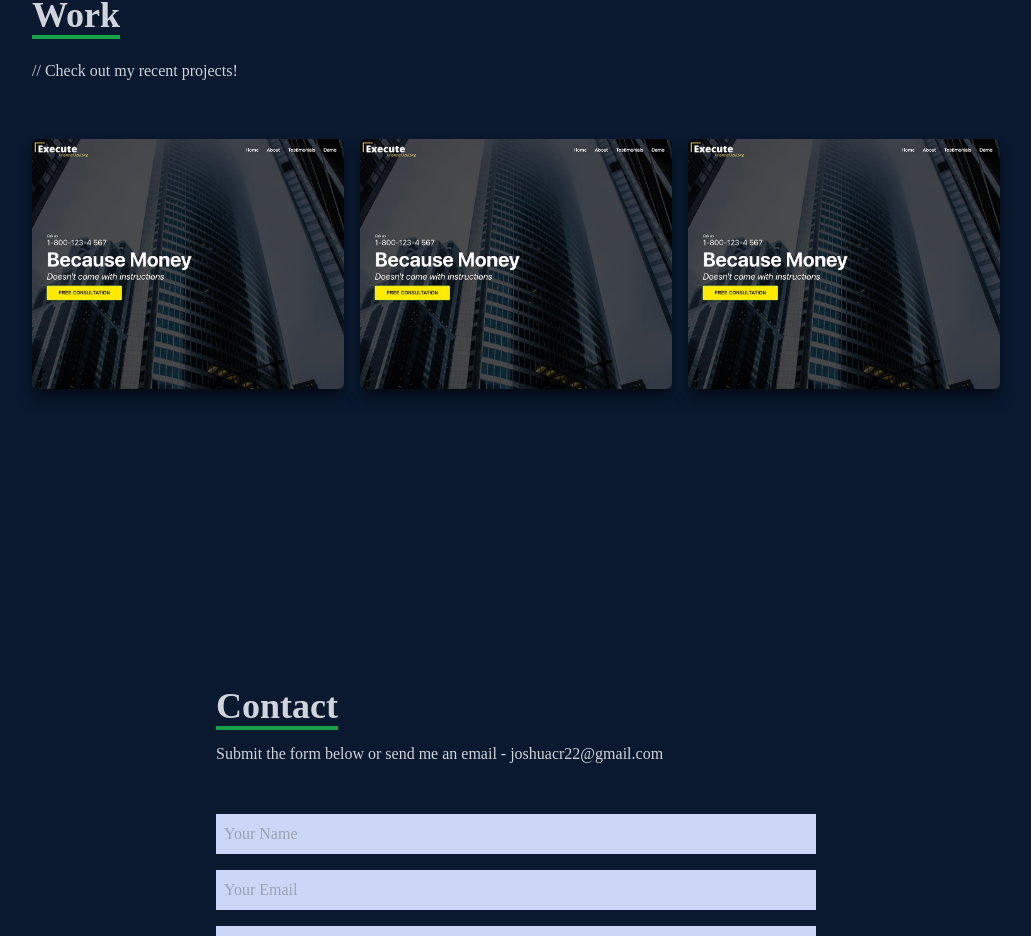
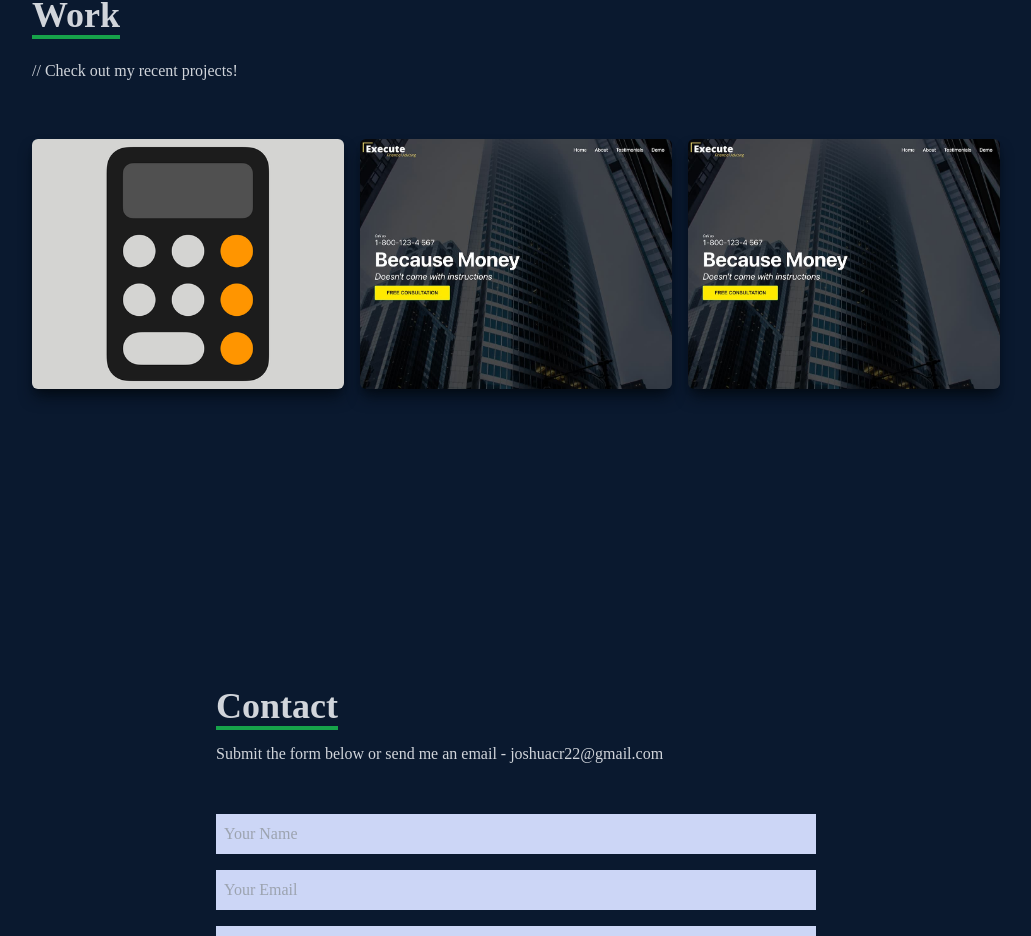
Before and after one commit to jcrisostomo1/react-portfolio, a React (Create React App) app: page / in a window 1280 px wide. Shown: the part 2608-3544 px from the top of the page, without its empty margins (124-1155 px from the left). Built offline with nearby package versions, Linux system fonts and the light colour scheme.

Commit message:
add calculator project

```diff
--- a/src/components/Work.jsx
+++ b/src/components/Work.jsx
@@ -1,6 +1,6 @@
 import React from 'react'
+import CaclulatorImg from '../assets/calculator.png';
 import WorkImg from '../assets/workImg.jpeg';
-import realEstate from '../assets/realestate.jpg';
 
 const Work = () => {
   return (
@@ -14,7 +14,7 @@ const Work = () => {
       {/* Container */}
       <div className='grid sm:grid-cols-2 md:grid-cols-3 gap-4'>
         {/* Grid Item */}
-        <div style={{backgroundImage: `url(${WorkImg})`}}
+        <div style={{backgroundImage: `url(${CaclulatorImg})`}}
         className='shadow-lg shadow-[#040c16] group container rounded-md flex justify-center items-center mx-auto content-div'>
           {/*Hover Effects*/}
           <div className='opacity-0 group-hover:opacity-100'>
@@ -22,10 +22,10 @@ const Work = () => {
               React Application
             </span>
             <div className='pt-8 text-center'>
-              <a href='/'>
+              <a href='https://jcrisostomo1.github.io/odin-calculator/' rel="noreferrer" target="_blank">
                 <button className='text-center rounded-lg px-4 py-3 m-2 bg-white text-gray-700 font-bold text-lg'>Demo</button>
               </a>
-              <a href='/'>
+              <a href='https://github.com/jcrisostomo1/odin-calculator' rel="noreferrer" target="_blank">
                 <button  className='text-center rounded-lg px-4 py-3 m-2 bg-white text-gray-700 font-bold text-lg'>Code</button>
               </a>
             </div>
```
Also changed, not shown: src/assets/calculator.png (added), src/assets/realestate.jpg (deleted).
